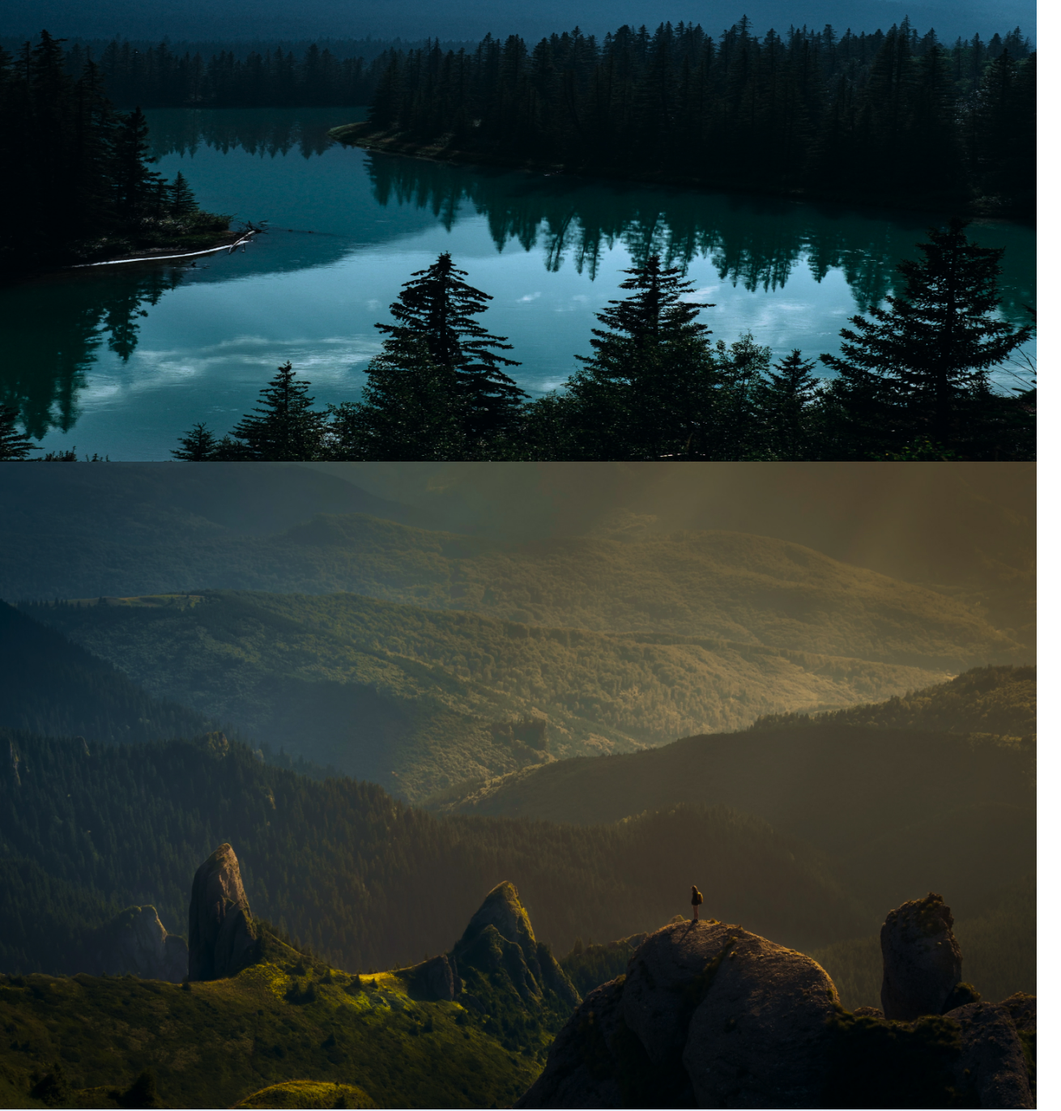
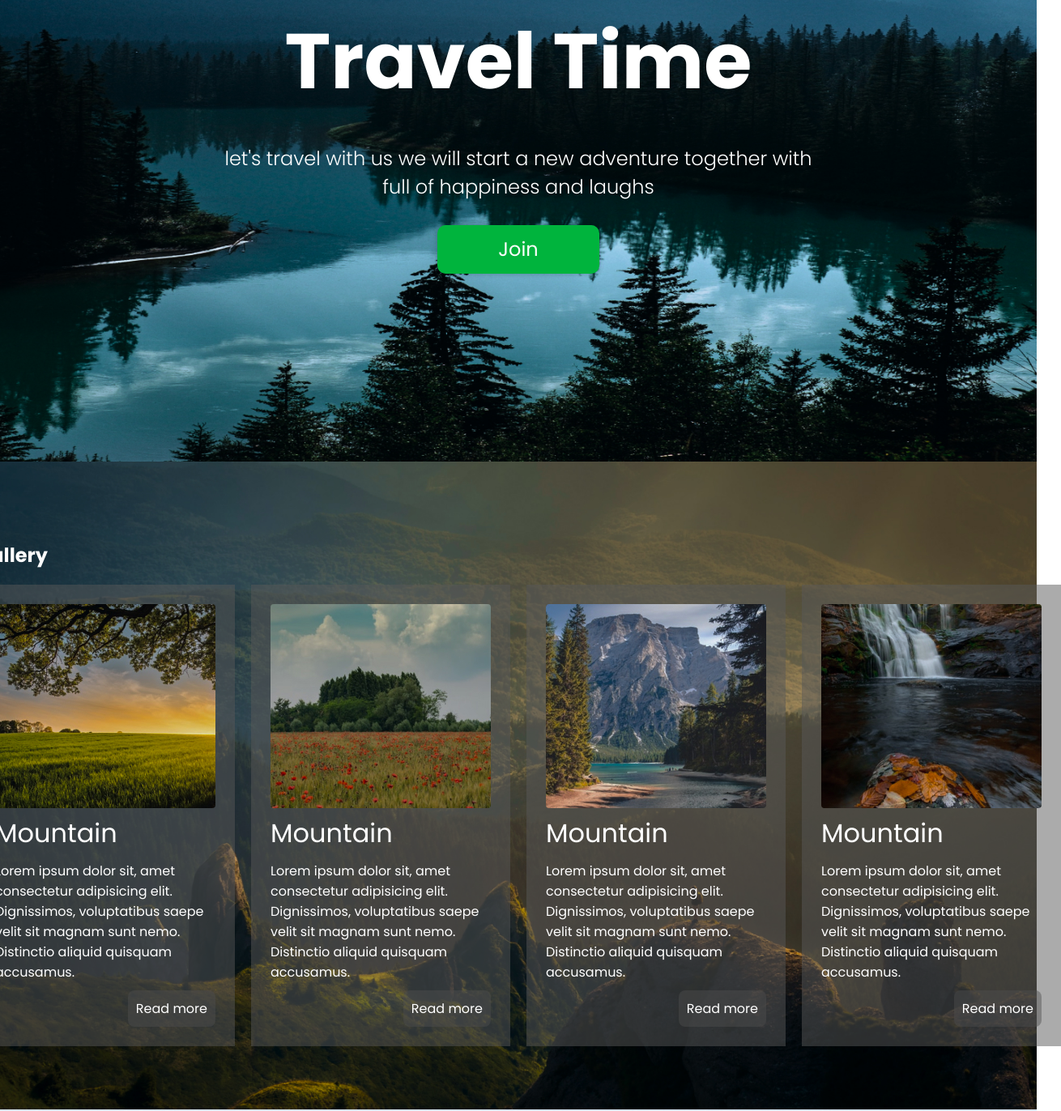
Before and after one commit to miraybuketaydin/Web, a plain HTML site: page index.html in a window 1280 px wide. Shown: the part 230-1602 px from the top of the page at 81% size, 1310 px wide, since content can reach past the window. Drawn offline with Linux system fonts and the light colour scheme.

Commit message:
organizing

```diff
--- a/assest/css/main.css
+++ b/assest/css/main.css
@@ -13,6 +13,7 @@
   src: url(../fonts/Poppins-Bold.ttf);
   font-weight: 600;
 }
+
 html,
 body {
   margin: 0;
@@ -20,6 +21,10 @@ body {
   color: #fff;
   font-family: Popins;
 }
+a {
+  text-decoration: none;
+}
+
 main {
   height: 100%;
 }
@@ -43,7 +48,6 @@ main {
   color: #fff;
   font-size: 24px;
   padding-bottom: 4px;
-  text-decoration: none;
 }
 .menu ul li a:hover {
   border-bottom: 3px solid #fff;
@@ -59,12 +63,83 @@ section {
 
 .section-main {
   background-image: url("../images/MainSection.jpg");
+  display: flex;
+  justify-content: center;
+  align-items: center;
+}
+.section-main .hero {
+  text-align: center;
+  display: grid;
+  justify-items: center;
+  gap: 30px;
+}
+.section-main .hero-sub {
+  max-width: 750px;
+  font-weight: 300;
+  font-size: 24px;
+}
+.section-main .hero-button {
+  display: flex;
+  justify-content: center;
+  align-items: center;
+  padding: 16px 28px;
+
+  width: 200px;
+  height: 60px;
+
+  color: #fff;
+  font-size: 24px;
+
+  background-color: #00b43d;
+  box-shadow: 0px 0px 6px rgba(0 0 0 /25%);
+  border-radius: 10px;
+  box-sizing: border-box;
+}
+.section-main .hero-button:hover {
+  background-color: #00ce45;
+}
+.section-main h1 {
+  margin: 0;
+  font-size: 96px;
+  font-weight: 700;
 }
 
 .section-gallery {
   background-image: url("../images/GallerySection.jpg");
+  display: flex;
+  justify-content: center;
+  align-items: center;
 }
 
+.cards {
+  display: flex;
+  gap: 20px;
+}
+
+.card {
+  width: 320px;
+  padding: 24px;
+  background: rgba(88, 88, 88, 0.5);
+  box-sizing: border-box;
+}
+.card img {
+  border-radius: 4px;
+}
+.card .card-content {
+  display: flex;
+  flex-flow: column;
+  gap: 10px;
+}
+.card .card-title {
+  font-size: 32px;
+}
+.card .read-more {
+  padding: 10px;
+  color: #fff;
+  align-self: flex-end;
+  background: rgba(78, 78, 78, 0.45);
+  border-radius: 8px;
+}
 .section-about {
   background-image: url("../images/AboutSection.jpg");
 }
--- a/index.html
+++ b/index.html
@@ -9,7 +9,7 @@
   </head>
   <body>
     <main>
-      <header class="menu">
+      <nav class="menu">
         <ul>
           <li>
             <a href="#">Home</a>
@@ -27,9 +27,72 @@
             <a href="#">Reviews</a>
           </li>
         </ul>
-      </header>
-      <section class="section-main"></section>
-      <section class="section-gallery"></section>
+      </nav>
+      <section class="section-main">
+        <div class="hero">
+          <h1>Travel Time</h1>
+          <div class="hero-sub">
+            let's travel with us we will start a new adventure together with
+            full of happiness and laughs
+          </div>
+          <a href="#" class="hero-button">Join</a>
+        </div>
+      </section>
+      <section class="section-gallery">
+        <div>
+          <h2>Gallery</h2>
+          <div class="cards">
+            <div class="card">
+              <img src="assest/images/gallery/mountain1.jpg" alt="Mountain" />
+              <div class="card-content">
+                <div class="card-title">Mountain</div>
+                <div class="card-desc">
+                  Lorem ipsum dolor sit, amet consectetur adipisicing elit.
+                  Dignissimos, voluptatibus saepe velit sit magnam sunt nemo.
+                  Distinctio aliquid quisquam accusamus.
+                </div>
+                <a href="#" class="read-more">Read more</a>
+              </div>
+            </div>
+            <div class="card">
+              <img src="assest/images/gallery/mountain2.jpg" alt="Mountain" />
+              <div class="card-content">
+                <div class="card-title">Mountain</div>
+                <div class="card-desc">
+                  Lorem ipsum dolor sit, amet consectetur adipisicing elit.
+                  Dignissimos, voluptatibus saepe velit sit magnam sunt nemo.
+                  Distinctio aliquid quisquam accusamus.
+                </div>
+                <a href="#" class="read-more">Read more</a>
+              </div>
+            </div>
+            <div class="card">
+              <img src="assest/images/gallery/mountain3.jpg" alt="Mountain" />
+              <div class="card-content">
+                <div class="card-title">Mountain</div>
+                <div class="card-desc">
+                  Lorem ipsum dolor sit, amet consectetur adipisicing elit.
+                  Dignissimos, voluptatibus saepe velit sit magnam sunt nemo.
+                  Distinctio aliquid quisquam accusamus.
+                </div>
+                <a href="#" class="read-more">Read more</a>
+              </div>
+            </div>
+            <div class="card">
+              <img src="assest/images/gallery/mountain4.jpg" alt="Mountain" />
+              <div class="card-content">
+                <div class="card-title">Mountain</div>
+                <div class="card-desc">
+                  Lorem ipsum dolor sit, amet consectetur adipisicing elit.
+                  Dignissimos, voluptatibus saepe velit sit magnam sunt nemo.
+                  Distinctio aliquid quisquam accusamus.
+                </div>
+                <a href="#" class="read-more">Read more</a>
+              </div>
+            </div>
+          </div>
+        </div>
+      </section>
       <section class="section-about"></section>
     </main>
   </body>
```
Also changed, not shown: assest/images/gallery/mountain1.jpg (added), assest/images/gallery/mountain2.jpg (added), assest/images/gallery/mountain3.jpg (added), assest/images/gallery/mountain4.jpg (added).
